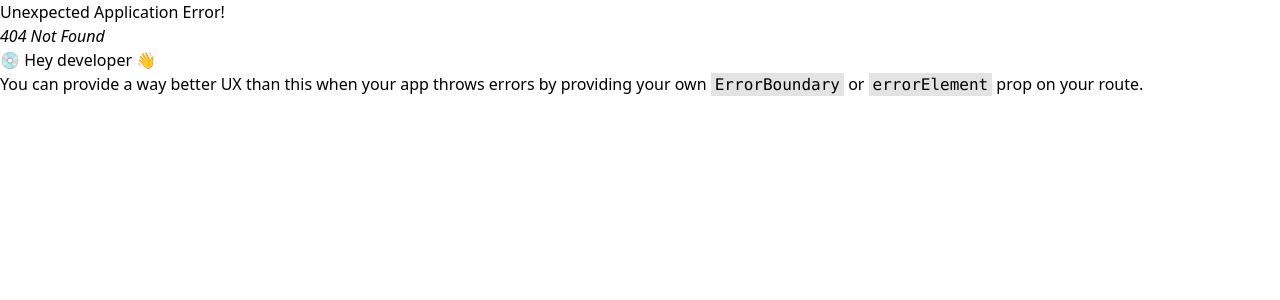
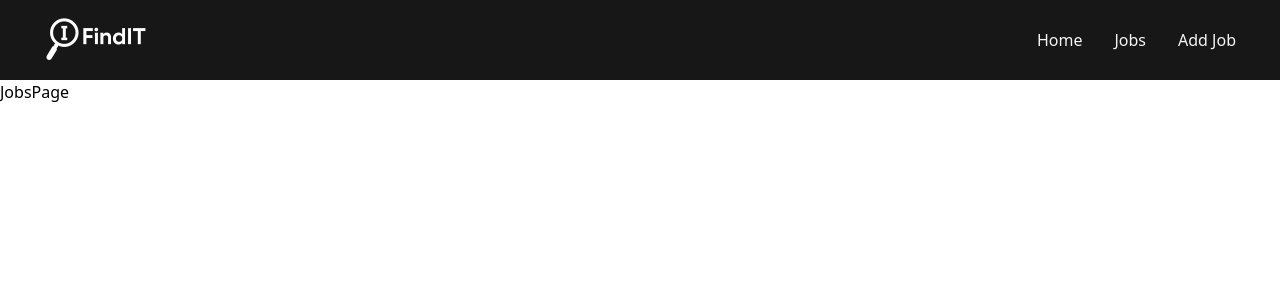
Before and after one commit to neilgarcia13/findit-crud-app, a React (Vite) app: page /jobs in a window 1280 px wide. Before the commit this address had no page. Shown: the top 300 px of the page. Built offline with nearby package versions, Linux system fonts and the light colour scheme.

Commit message:
Used Link component instead of <a> tag and href

```diff
--- a/src/App.jsx
+++ b/src/App.jsx
@@ -6,22 +6,21 @@
 } from 'react-router-dom';
 import Homepage from './pages/Homepage';
 import MainLayout from './layouts/MainLayout';
+import JobsPage from './pages/JobsPage';
 
 const router = createBrowserRouter(
   createRoutesFromElements(
 
   <Route path='/' element={<MainLayout />}>
     <Route index element={<Homepage /> } />
+    <Route path='/jobs' element={<JobsPage /> } />
   </Route>
 
   )
 );
 
-
 const App = () => {
-
   return <RouterProvider router = { router } />
-
 }
 
 export default App;
--- a/src/components/HomeCards.jsx
+++ b/src/components/HomeCards.jsx
@@ -1,4 +1,5 @@
 import React from 'react'
+import { Link } from 'react-router-dom';
 
 const HomeCards = () => {
   return (
@@ -17,13 +18,13 @@
               List your job to find the perfect applicant for the role
             </p>
 
-            <a
-              href="/jobs.html"
+            <Link
+              to="/add-job"
               className="inline-block bg-neutral-100
               text-neutral-900 rounded-lg px-4 py-2
               transition duration-500 hover:bg-neutral-300">
               Add Job
-            </a>
+            </Link>
 
           </div>
 
@@ -35,13 +36,13 @@
               Browse our IT-related jobs and start your career today
             </p>
 
-            <a
-              href="/add-job.html"
+            <Link
+              to="/jobs"
               className="inline-block bg-neutral-900
               text-neutral-100 rounded-lg px-4 py-2
               transition duration-500 hover:bg-neutral-600">
               Browse Jobs
-            </a>
+            </Link>
 
           </div>
 
--- a/src/components/JobListing.jsx
+++ b/src/components/JobListing.jsx
@@ -1,4 +1,5 @@
 import React from 'react'
+import { Link } from 'react-router-dom';
 import { useState } from 'react';
 import { FaMapMarker } from 'react-icons/fa'
 
@@ -47,12 +48,12 @@
 
           </div>
 
-          <a
-            href={`/job/${job.id}`}
+          <Link
+            to={`/job/${job.id}`}
             className="h-[36px] bg-neutral-900 text-neutral-100
             border-none px-4 py-2 rounded-lg text-center text-sm font-bold">
             Read More
-          </a>
+          </Link>
 
         </div>
 
--- a/src/components/Navbar.jsx
+++ b/src/components/Navbar.jsx
@@ -1,4 +1,5 @@
 import React from 'react'
+import { Link } from 'react-router-dom';
 import logo from '../assets/images/findit-icon.png';
 
 const Navbar = () => {
@@ -15,37 +16,37 @@
             <div className="flex flex-1 items-center justify-center md:items-stretch md:justify-start">
 
               {/*Logo*/}
-              <a className="flex flex-shrink-0 items-center mr-4" href="/index.html">
+              <Link className="flex flex-shrink-0 items-center mr-4" to="/index.html">
 
                 <img
                   className="w-32"
 
-                  src={ logo }
+                  src={ logo}
                   alt="React Jobs"
                 />
-              </a>
+              </Link>
 
               <div className="md:ml-auto flex">
 
                 <div className="flex space-x-2 items-center justify-center">
 
-                  <a
-                    href="/index.html"
+                  <Link
+                    to="/"
                     className="text-neutral-100 transition duration-500 hover:bg-neutral-100 hover:text-neutral-900 rounded-md px-3 py-2"
                     >Home
-                  </a>
+                  </Link>
 
-                  <a
-                    href="/jobs.html"
+                  <Link
+                    to="/jobs"
                     className="text-neutral-100 transition duration-500 hover:bg-neutral-100 hover:text-neutral-900 rounded-md px-3 py-2"
                     >Jobs
-                  </a>
+                  </Link>
 
-                  <a
-                    href="/add-job.html"
+                  <Link
+                    to="/add-job"
                     className="text-neutral-100 transition duration-500 hover:bg-neutral-100 hover:text-neutral-900 rounded-md px-3 py-2"
                     >Add Job
-                  </a>
+                  </Link>
 
                 </div>
 
--- a/src/components/ViewAllJobs.jsx
+++ b/src/components/ViewAllJobs.jsx
@@ -1,16 +1,17 @@
 import React from 'react'
+import { Link } from 'react-router-dom'
 
 const ViewAllJobs = () => {
 
   return (
     <section className="m-auto max-w-lg my-10 px-6">
 
-      <a
-        href="/jobs"
+      <Link
+        to="/jobs"
         className="block bg-black text-white text-center py-4 px-6
         rounded-xl transition duration-500 hover:bg-neutral-600"
         >View All Jobs
-      </a>
+      </Link>
 
     </section>
   )
--- /dev/null
+++ b/src/pages/JobsPage.jsx
@@ -0,0 +1,9 @@
+import React from 'react'
+
+const JobsPage = () => {
+  return (
+    <div>JobsPage</div>
+  )
+}
+
+export default JobsPage
```
